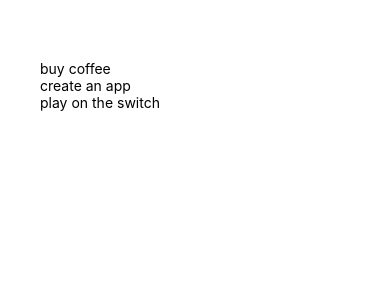
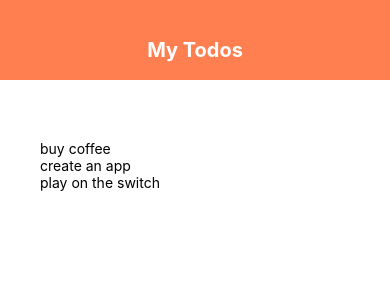
Before and after one commit to TechDinith/ReactNativeTutorialApp, a React Native app in the folder ReactNativeTestProject/: screen / in a window 390 px wide. Shown: the top 300 px of the page. Built offline with nearby package versions, Linux system fonts and the light colour scheme.

Commit message:
header component

```diff
--- a/ReactNativeTestProject/App.tsx
+++ b/ReactNativeTestProject/App.tsx
@@ -1,5 +1,6 @@
 import { useState } from "react";
 import { FlatList, StyleSheet, Text, View } from "react-native";
+import Header from "./component/header";
 
 export default function App() {
   const [todos, setTodos] = useState([
@@ -9,6 +10,7 @@ export default function App() {
   ]);
   return (
     <View style={styles.container}>
+      <Header />
       <View style={styles.content}>
         <View style={styles.list}>
           <FlatList
--- /dev/null
+++ b/ReactNativeTestProject/component/header.tsx
@@ -0,0 +1,24 @@
+import { useState } from "react";
+import { StyleSheet, Text, View } from "react-native";
+
+export default function Header() {
+  return (
+    <View style={styles.header}>
+      <Text style={styles.title}>My Todos</Text>
+    </View>
+  );
+}
+
+const styles = StyleSheet.create({
+  header: {
+    height: 80,
+    paddingTop: 38,
+    backgroundColor: "coral",
+  },
+  title: {
+    textAlign: "center",
+    color: "white",
+    fontSize: 20,
+    fontWeight: "bold",
+  },
+});
```
